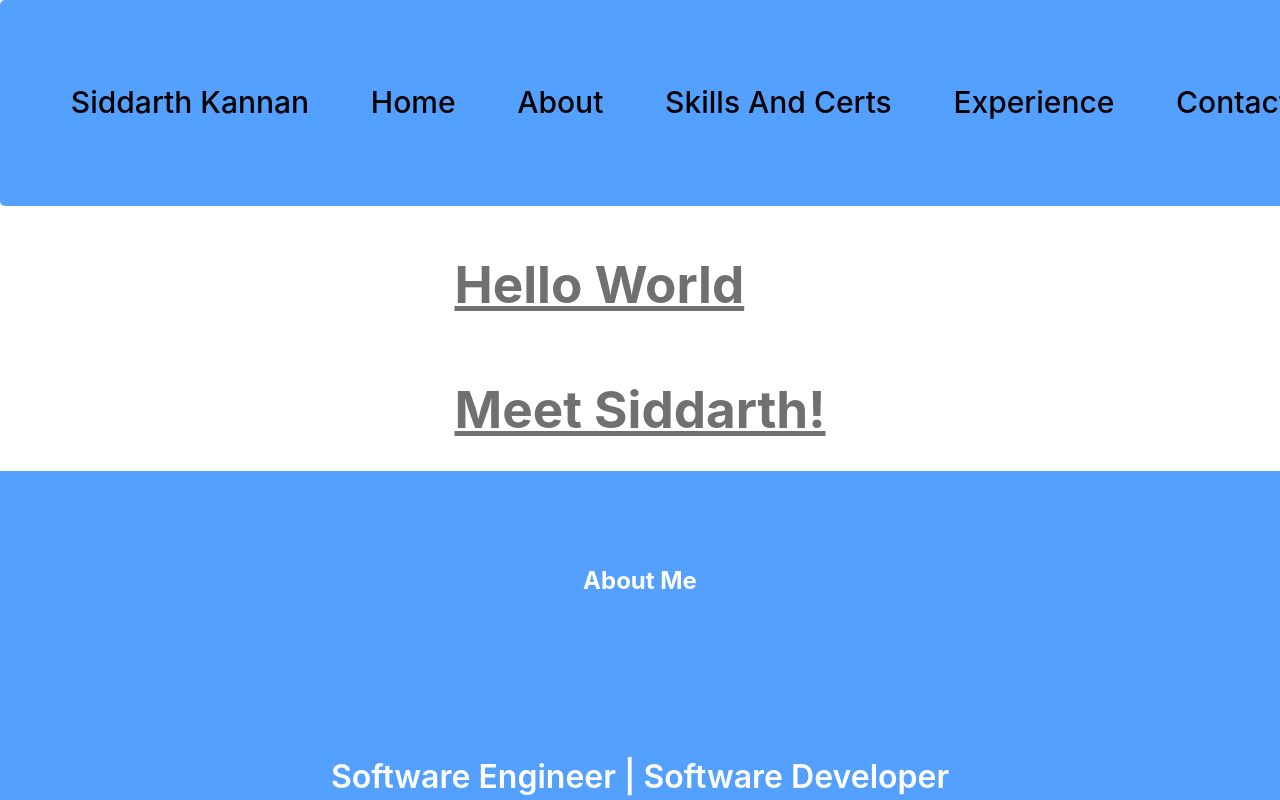
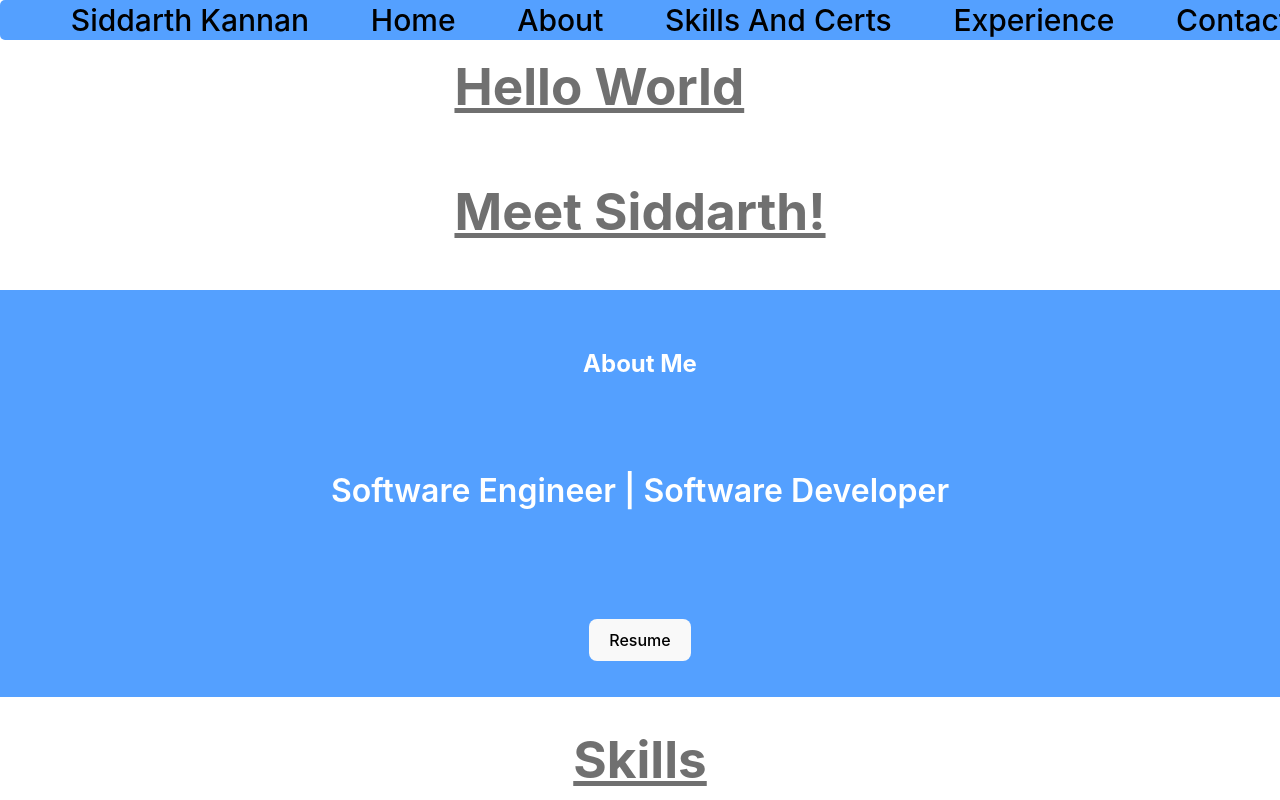
Before and after one commit to Oskred400/vite-portfolio, a React (Vite) app in the folder sid-portfolio/: page / in a window 1280 px wide. Shown: the top 800 px of the page. Built offline with nearby package versions, Linux system fonts and the light colour scheme.

Commit message:
Modifying Styles

```diff
--- a/sid-portfolio/src/App.css
+++ b/sid-portfolio/src/App.css
@@ -1,7 +1,7 @@
 h1 {
   /* margin-left: 10vw; */
   .intro-text {
-    font-size: xx-large;
+    font-size: 25px;
     font-weight: bold;
     word-wrap: normal;
 }
@@ -12,6 +12,8 @@ h1 {
 }
 
 .introduction {
+  margin-top: 1vh;
+  padding: 1rem;
   place-content: center;
   display: grid;
 }
--- a/sid-portfolio/src/components/AboutMe/AboutMe.css
+++ b/sid-portfolio/src/components/AboutMe/AboutMe.css
@@ -1,7 +1,7 @@
 .about-me {
     background-color: #54A0FF;
     width: 100%;
-    height: 30%;
+    height: 20%;
     place-items: center;
     display: grid;
 }
--- a/sid-portfolio/src/components/NavBar/NavBar.css
+++ b/sid-portfolio/src/components/NavBar/NavBar.css
@@ -1,13 +1,15 @@
 .top-nav-links {
     display: flex;
-    min-width: 100%;
     background-color: #54a0ff;
-    min-height: 10%;
+    height: 5%;
     justify-content: space-around;
     place-items: center;
     border-radius: 5px;
     margin-top: 0;
     list-style: none;
+    position: fixed;
+    top: 0;
+    width: 100%;
 }
 
 .top-nav-links li {
--- a/sid-portfolio/src/components/NavBar/NavBar.tsx
+++ b/sid-portfolio/src/components/NavBar/NavBar.tsx
@@ -9,9 +9,10 @@ export const NavBar = () => {
     <>
       <ul className="top-nav-links">
         <li>
-          <a href="#Sid">Siddarth Kannan</a>
+          <a href="#Home">Siddarth Kannan</a>
         </li>
         <li>
+          {/* href= {`/contacts/1`} */}
           <a href="#Home">Home</a>
         </li>
         <li>
--- a/sid-portfolio/styles.css
+++ b/sid-portfolio/styles.css
@@ -1,3 +1,3 @@
 div#root {
-    min-width: 100%;
+    width: 100%;
 }
```
